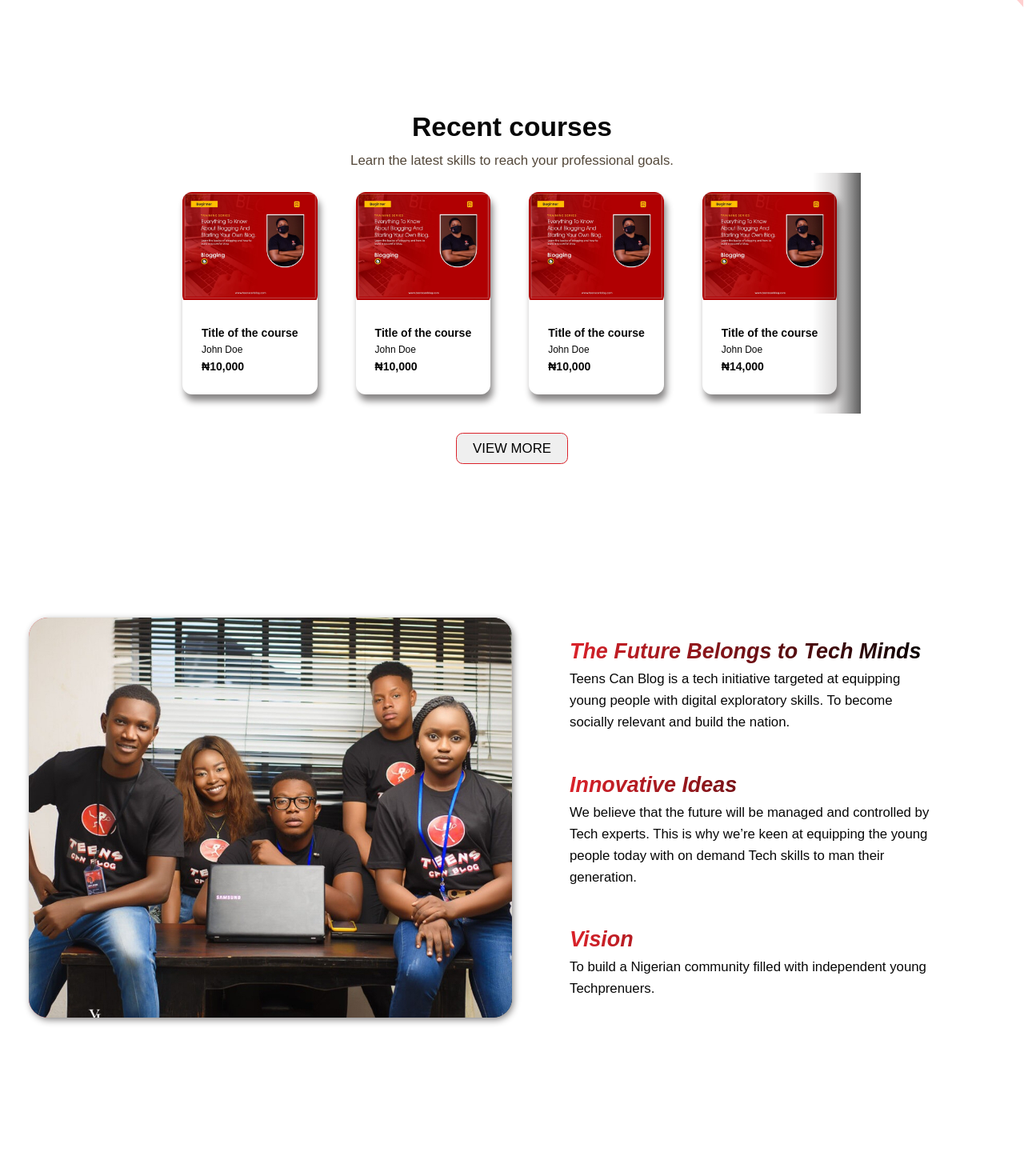
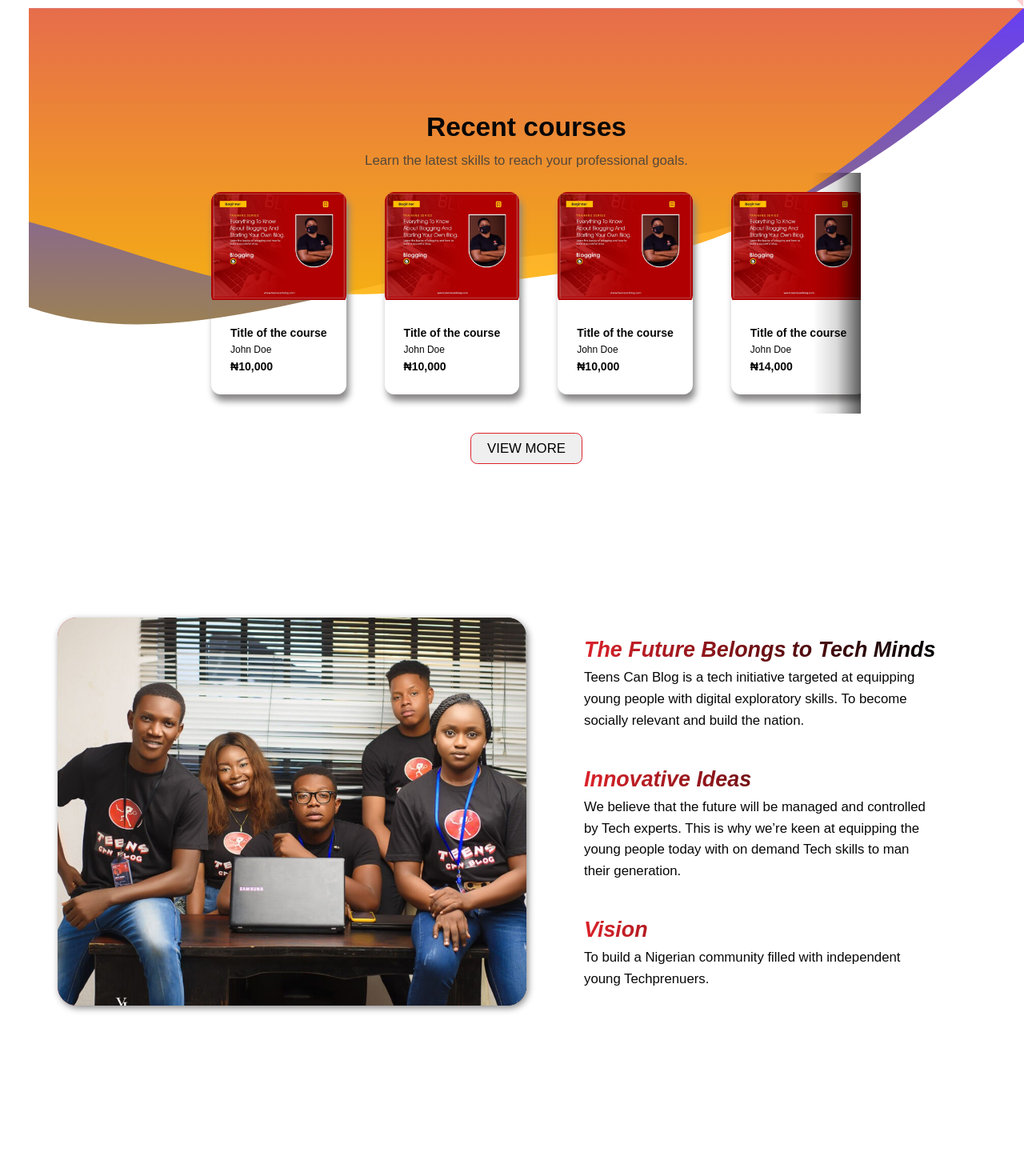
Before and after one commit to Niscolinx/teenscan, a React (Create React App) app: page / in a window 1280 px wide. Shown: the part 600-2070 px from the top of the page at 80% size. Built offline with nearby package versions, Linux system fonts and the light colour scheme; what react-router-last-location would draw is missing.

Commit message:
Added scrdollable

```diff
--- a/src/sass/base/typography.scss
+++ b/src/sass/base/typography.scss
@@ -27,6 +27,22 @@
 
     }
 
+}
+.section-wrap{
+    display: grid;
+        grid-column: full-start / -1;
+
+    grid-template-rows: min-content;
+    grid-template-columns:
+        [sidebar-start] 3rem [sidebar-end full-start] minmax(6rem, 1fr)
+        [center-start] repeat(
+            8,
+            [col-start] minmax(min-content, 14rem) [col-end]
+        )
+        [center-end] minmax(3rem, 1fr) [full-end];
+
+ background: url(../../assets/hero.svg);
+        background-repeat: no-repeat;
 }
 
 .section-hero {
--- a/src/views/Home.tsx
+++ b/src/views/Home.tsx
@@ -6,10 +6,20 @@ import BookUs from '../components/BookUs'
 const Home = () => {
     return (
         <>
-            <div className='section-hero'><Hero/> </div>
-            <div className="section-courses"><Courses /></div>
-            <div className='section-vision'><Vision/></div>
-            <div className='section-bookUs'><BookUs/></div>
+            <div className='section-hero'>
+                <Hero />{' '}
+            </div>
+            <div className='section-wrap'>
+                <div className='section-courses'>
+                    <Courses />
+                </div>
+                <div className='section-vision'>
+                    <Vision />
+                </div>
+                <div className='section-bookUs'>
+                    <BookUs />
+                </div>
+            </div>
         </>
     )
 }
```
